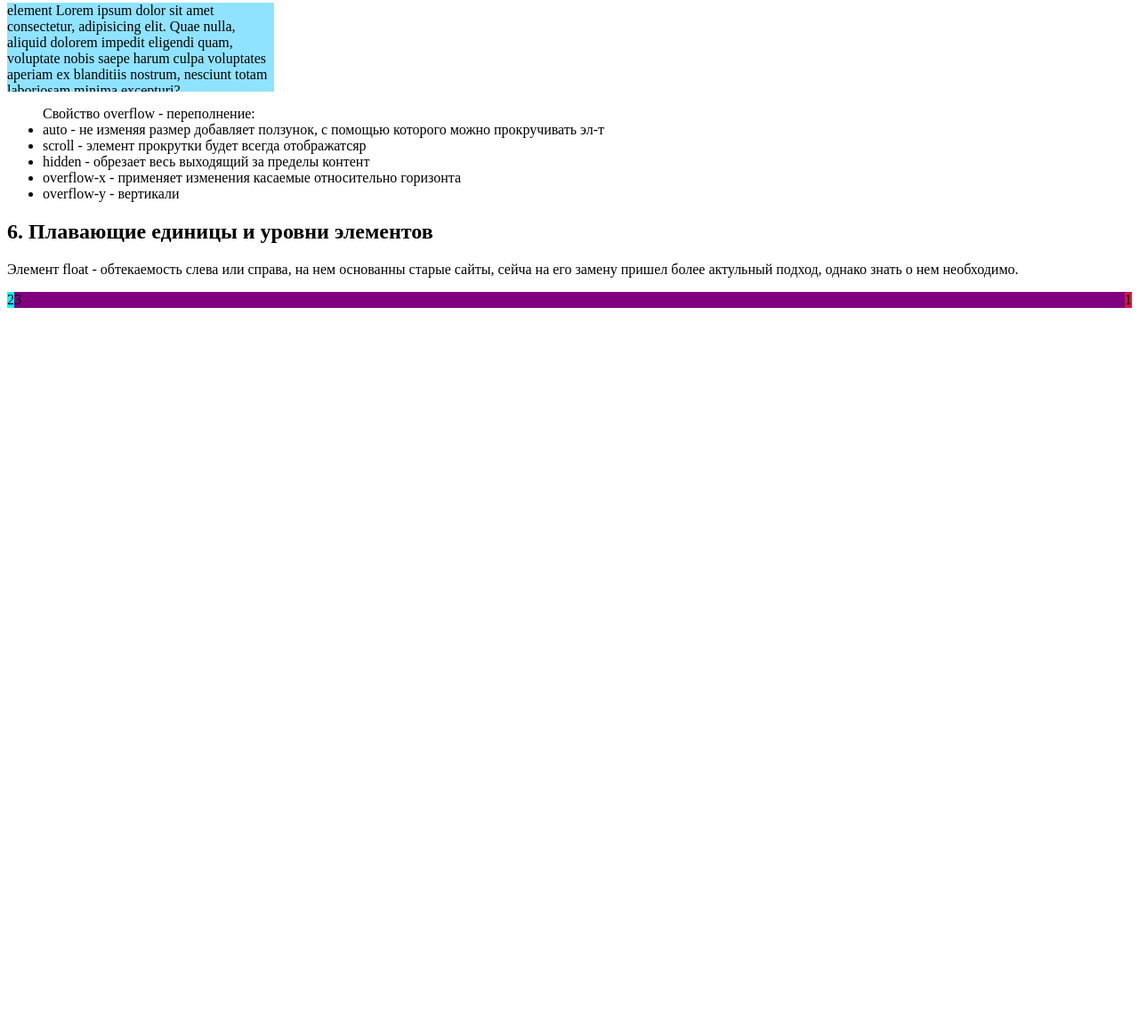
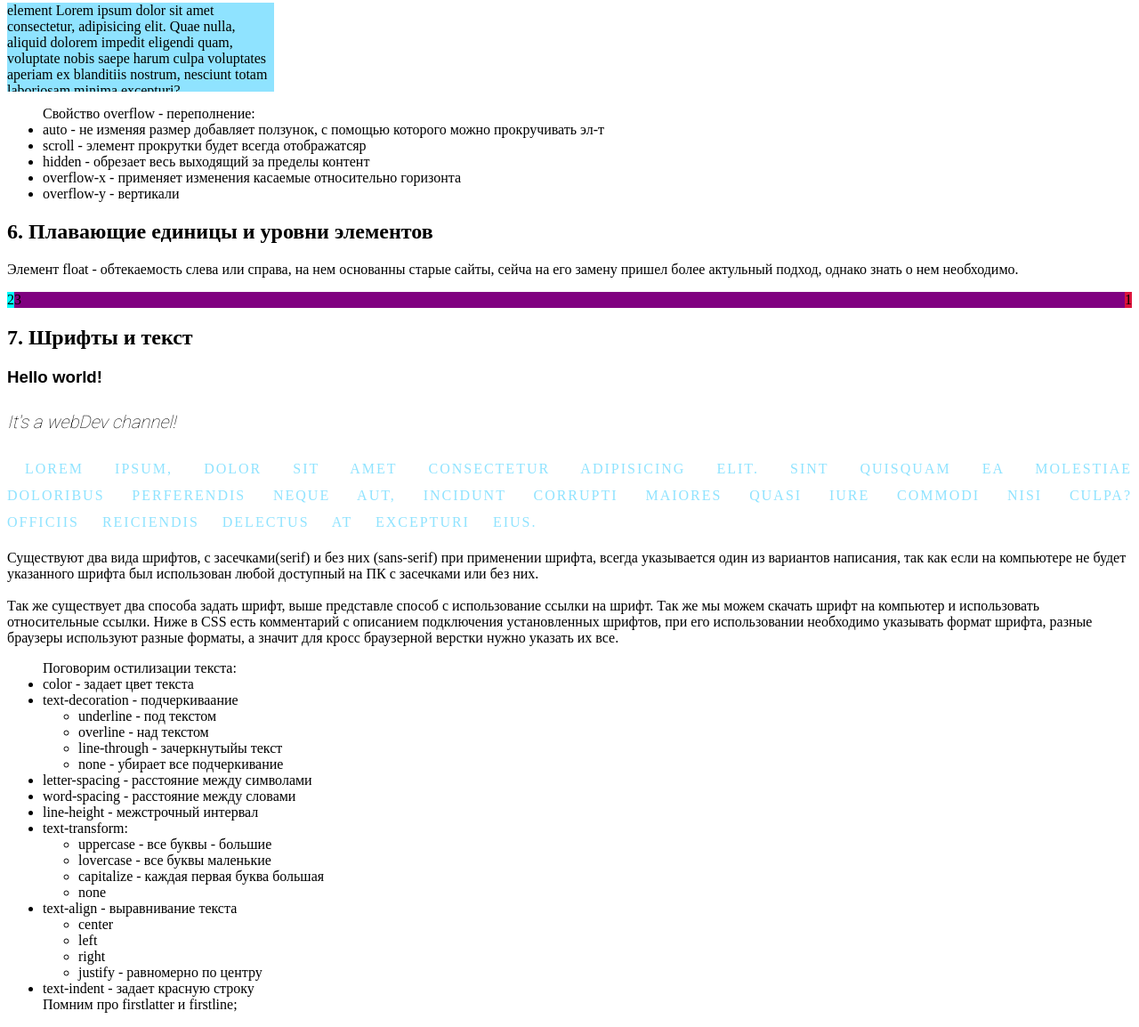
Before and after one commit to Aykivan/CSS-webDev, a plain HTML site: page index.html in a window 1280 px wide. Shown: the part 2976-4130 px from the top of the page at 89% size. Before the commit the page ends 3330 px from the top, so only its background shows below. Drawn offline with Linux system fonts and the light colour scheme.

Commit message:
added lesson 10

```diff
--- a/css/style.css
+++ b/css/style.css
@@ -114,9 +114,7 @@ div.ex5 {
 
 /* Тема 6 */
 
-.wrapper
-.wrapper2
-.item{
+.wrapper .wrapper2 .item {
     padding: 20px;
     color: white;
 }
@@ -129,16 +127,57 @@ div.ex5 {
     background-color: green;
 }
 
-.item1{
+.item1 {
     background-color: crimson;
     float: right;
 }
 
-.item2{
+.item2 {
     background-color: cyan;
     float: left;
 }
 
-.item3{
+.item3 {
     background-color: purple;
 }
+
+/* Тема 7 */
+
+h3.ex7 {
+    font-family: Arial, sans-serif;
+}
+
+h4.ex7 {
+    font-family: 'Roboto';
+    font-size: 20px;
+    font-weight: 100;
+    font-style: italic;
+}
+
+/*
+@font-face {
+    font-family: ;
+    Разрешение файла со шрифтом через точку
+    src: url("/адресс где содержится шрифт.ttf") format("truetype");
+    src: url("/адресс где содержится шрифт.woff") format("woff");
+    src: url("/адресс где содержится шрифт.woff2") format("woff2");
+    src: url("/адресс где содержится шрифт.otf") format("olentype");
+    font-weight: 500; - стандартное значение
+    font-style: normal;
+}
+
+Самый правильный вариант записи:
+    font-family: "Шрифт который хотим", Безопасный шрифт№1,Безопасный шрифт№2,
+    засечки(да/нет);
+*/
+
+p.ex7{
+    color:rgb(143, 227, 255);
+    text-decoration: underline overline line-through none;
+    letter-spacing: 2px;
+    word-spacing: 20px;
+    line-height: 30px;
+    text-transform: uppercase;
+    text-align: justify;
+    text-indent: 20px;
+}
--- a/index.html
+++ b/index.html
@@ -6,6 +6,7 @@
     <meta http-equiv="X-UA-Compatible" content="IE=edge">
     <meta name="viewport" content="width=device-width, initial-scale=1.0">
     <title>CSS | webDev</title>
+    <link href="https://fonts.googleapis.com/css2?family=Roboto:wght@100;500;900&display=swap" rel="stylesheet">
     <link rel="stylesheet" href="css/style.css">
 </head>
 
@@ -257,6 +258,61 @@
     </div>
     <div class="wrapper2"></div>
 
+    <h2>7. Шрифты и текст</h2>
+    <h3 class="ex7">Hello world!</h3>
+    <h4 class="ex7">It's a webDev channel!</h4>
+    <p class="ex7">
+        Lorem ipsum, dolor sit amet consectetur adipisicing elit. Sint quisquam ea molestiae doloribus perferendis neque
+        aut, incidunt corrupti maiores quasi iure commodi nisi culpa? Officiis reiciendis delectus at excepturi eius.
+    </p>
+    <p>
+        Существуют два вида шрифтов, с засечками(serif) и без них (sans-serif) при применении шрифта, всегда указывается
+        один из вариантов написания, так как если на компьютере не будет указанного шрифта был использован любой
+        доступный на ПК с засечками или без них.
+        <br>
+        <br>
+        Так же существует два способа задать шрифт, выше представле способ с использование ссылки на шрифт.
+        Так же мы можем скачать шрифт на компьютер и использовать относительные ссылки.
+        Ниже в CSS есть комментарий с описанием подключения установленных шрифтов, при его использовании необходимо
+        указывать формат шрифта, разные браузеры используют разные форматы, а значит для кросс браузерной верстки нужно
+        указать их все.
+    </p>
+
+    <ul>
+        Поговорим остилизации текста:
+        <li>color - задает цвет текста</li>
+        <li>text-decoration - подчеркиваание
+            <ul>
+                <li>underline - под текстом</li>
+                <li>overline - над текстом</li>
+                <li>line-through - зачеркнутыйы текст</li>
+                <li>none - убирает все подчеркивание</li>
+            </ul>
+        </li>
+        <li>letter-spacing - расстояние между символами</li>
+        <li>word-spacing - расстояние между словами</li>
+        <li>line-height - межстрочный интервал</li>
+        <li>text-transform:
+            <ul>
+                <li>uppercase - все буквы - большие</li>
+                <li>lovercase - все буквы маленькие</li>
+                <li>capitalize - каждая первая буква большая </li>
+                <li>none</li>
+            </ul>
+        </li>
+        <li>text-align - выравнивание текста
+            <ul>
+                <li>center</li>
+                <li>left</li>
+                <li>right</li>
+                <li>justify - равномерно по центру</li>
+            </ul>
+        </li>
+        <li>text-indent - задает красную строку</li>
+        Помним про firstlatter и firstline;
+    </ul>
+
+
 </body>
 
 </html>
```
